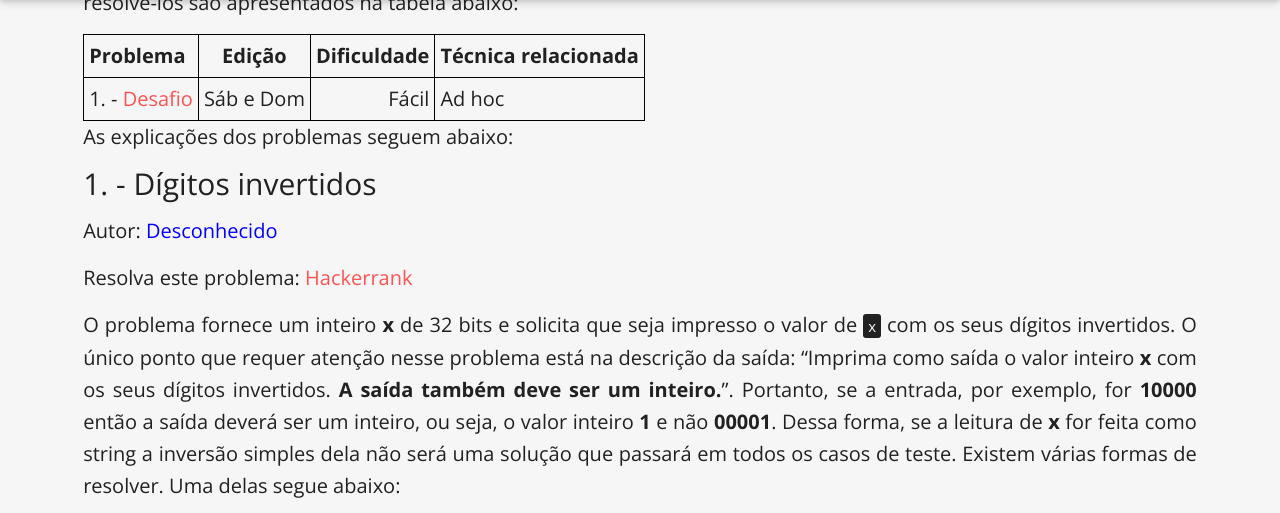
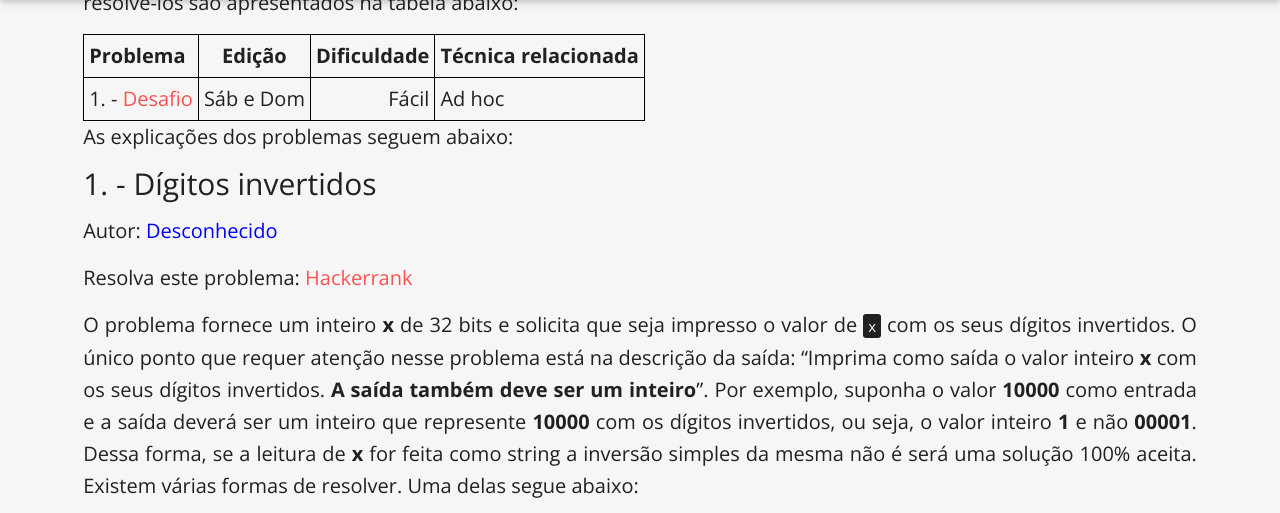
Before and after one commit to wellvolks/wellvolks.github.io, a Jekyll site: the page built from _posts/2021-03-06-1-avaliacao-online-gogeo.md, in a window 1280 px wide and 900 px high, scrolled down 648 px, cut to the strip 0-513 px from the top of the window. Built offline with Jekyll 4.4.1, drawn with Linux system fonts in a browser that asks for light colours; nearby versions of some CDN libraries; some web fonts are replaced; comment, search, counter and statistics services are not loaded.

Commit message:
Update digitos_invertidos.md

```diff
--- a/_includes/analises/gogeoEd01/digitos_invertidos.md
+++ b/_includes/analises/gogeoEd01/digitos_invertidos.md
@@ -6,7 +6,7 @@ Autor: <font color = "blue">Desconhecido</font>
 Resolva este problema: [Hackerrank][hackerrank-e]{:target="_blank"}
 
 O problema fornece um inteiro <b>x</b> de 32 bits e solicita que seja impresso o valor de <code>x</code> com os seus dígitos invertidos.
-O único ponto que requer atenção nesse problema está na descrição da saída: "Imprima como saída o valor inteiro <b>x</b> com os seus dígitos invertidos. **A saída também deve ser um inteiro.**". Portanto, se a entrada, por exemplo, for <b>10000</b> então a saída deverá ser um inteiro, ou seja, o valor inteiro <b>1</b> e não <b>00001</b>. Dessa forma, se a leitura de <b>x</b> for feita como string a inversão simples dela não será uma solução que passará em todos os casos de teste.
+O único ponto que requer atenção nesse problema está na descrição da saída: "Imprima como saída o valor inteiro <b>x</b> com os seus dígitos invertidos. **A saída também deve ser um inteiro**". Por exemplo, suponha o valor <b>10000</b> como entrada e a saída deverá ser um inteiro que represente <b>10000</b> com os dígitos invertidos, ou seja, o valor inteiro <b>1</b> e não <b>00001</b>. Dessa forma, se a leitura de <b>x</b> for feita como string a inversão simples da mesma não é será uma solução 100% aceita.
 Existem várias formas de resolver. Uma delas segue abaixo:
 
 {% gist wellvolks/981f7d8e781a9ac7a7a83cf569405eb6 welton_digitos_invertidos.cpp %}
```
